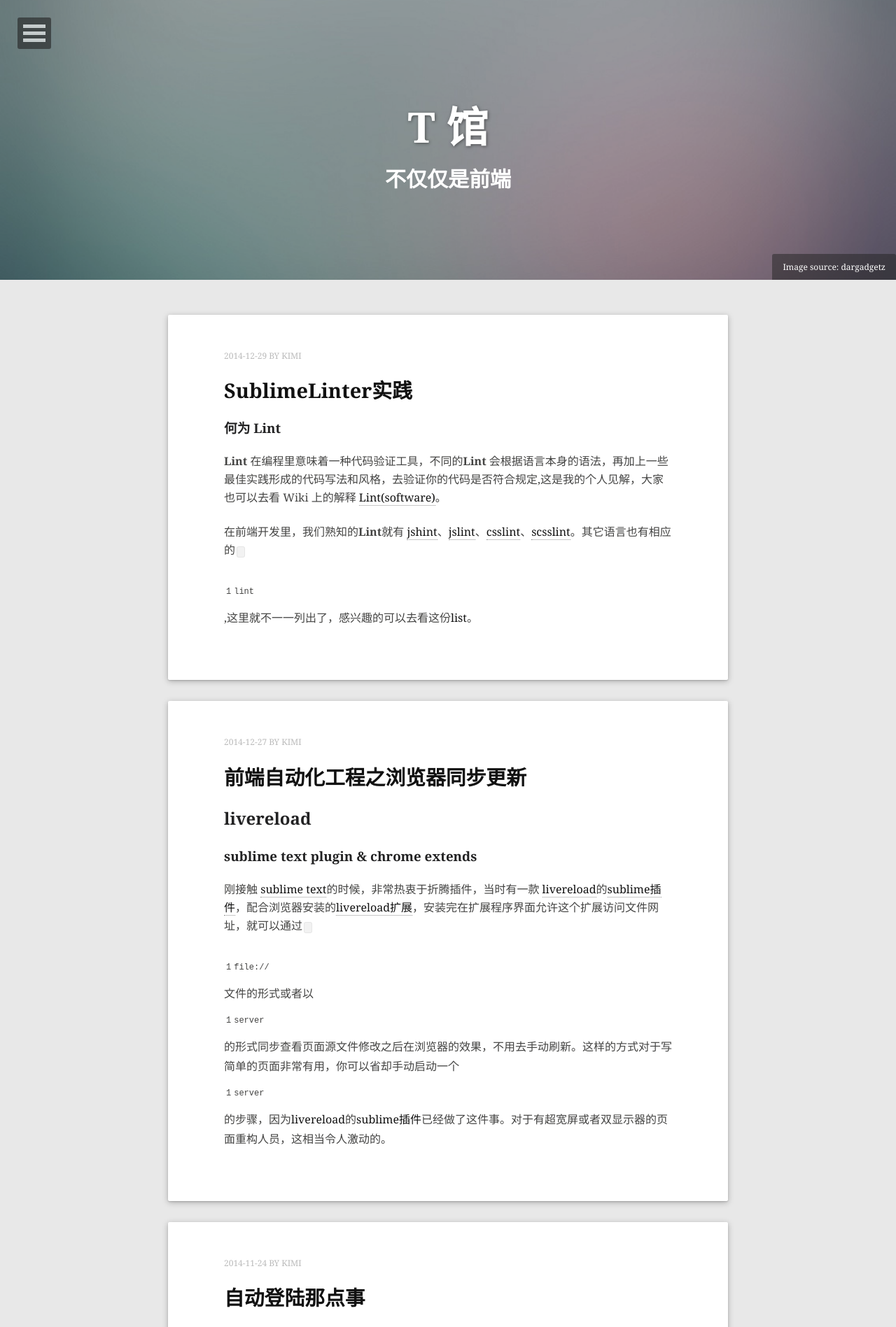
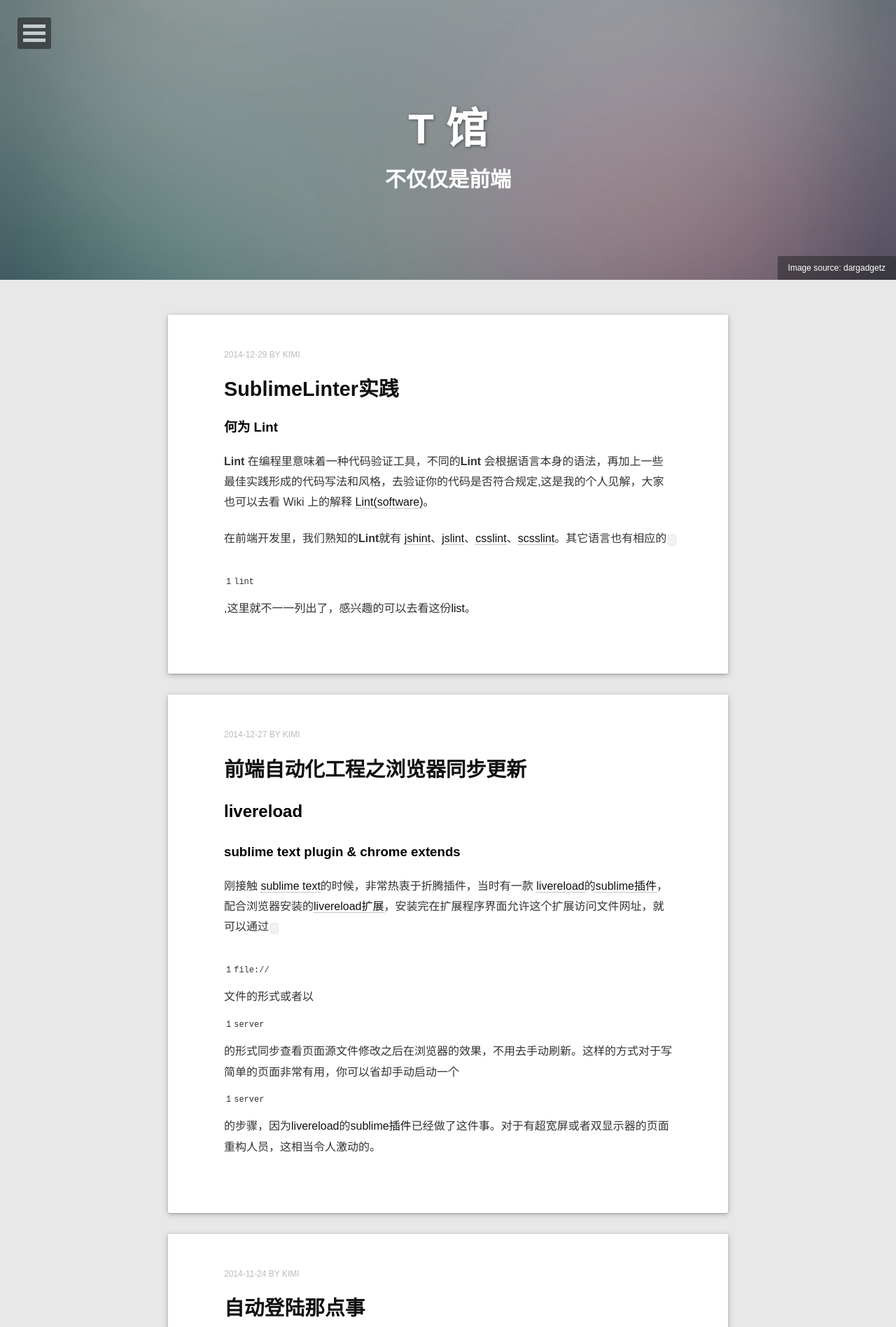
Before and after one commit to calledT/calledt.github.io, a Jekyll site: the page built from index.html, in a window 1280 px wide. Shown: the top 1897 px of the page at 70% size. Built offline with Jekyll 4.4.1, drawn with Linux system fonts in a browser that asks for light colours; nearby versions of some CDN libraries; the list of posts is cut into pages by our own code; comment, search, counter and statistics services are not loaded.

Commit message:
fix bug & update sass

```diff
--- a/_sass/_page.scss
+++ b/_sass/_page.scss
@@ -169,14 +169,22 @@
 	.tag {
 		display: inline-block;
 		margin: 4px;
-		padding: 2px 6px;
-		background-color: lighten($base-color,60);
 		color: $white;
 		@include rounded(3px);
 		color: $white;
+
 		span {
-			vertical-align: super;
-			@include font-rem(10);
+			float: left;
+			padding: 2px 6px;
+			line-height: 20px;
+		}
+		.term {
+			background-color: lighten($base-color,60);
+			@include border-radius(0,0,3px,3px);
+		}
+		.count {
+			background-color: lighten($base-color,40);
+			@include border-radius(3px,3px,0,0);
 		}
 		&:hover {
 			background-color: lighten($base-color,50);
@@ -236,6 +244,12 @@
 	display: block;
 	margin-bottom: 6px;
 }
+
+.tag-heading,
+.year-heading {
+	margin-top: 0;
+}
+
 // Post Pagination Module
 .pagination {
 	margin: 20px 10px;
--- a/_sass/_variables.scss
+++ b/_sass/_variables.scss
@@ -1,14 +1,14 @@
 // Typography
 // --------------------------------------------------
 
-$base-font: 'Georgia', 'Xin Gothic', 'Hiragino Sans GB', 'Droid Sans Fallback', 'Microsoft YaHei', sans-serif;
+$base-font: Avenir, Microsoft Yahei, Hiragino Sans GB, Microsoft Sans Serif, WenQuanYi Micro Hei, sans-serif, iconfont;
 $heading-font: $base-font;
 $caption-font: $base-font;
 $code-font: monospace;
 $alt-font: serif;
 
 $doc-font-size: 16;
-$doc-line-height: 26;
+$doc-line-height: 28.8;
 
 
 // set-up the body font-size / line-height
@@ -22,8 +22,8 @@
 // --------------------------------------------------
 $base-color				   : #222;
 $body-color      		 : #e8e8e8;
-$text-color      		 : #444443;
-$heading-color        : #222223;
+$text-color      		 : #333;
+$heading-color       : #000;
 $comp-color 	 		   : complement($base-color);
 $border-color    		 : lighten($base-color,60);
 $white           		 : #fff;
--- a/posts/index.html
+++ b/posts/index.html
@@ -27,7 +27,7 @@
   </article>
 
   <article>
-    <h2 id="{{ next_year }}-ref">{{next_year}}</h2>
+    <h2 id="{{ next_year }}-ref" class="year-heading">{{next_year}}</h2>
     <ul>
   {% endif %}
   {% endif %}
```
Also changed, not shown: tags/index.html (+9 -14 lines), _sass/_animations.scss (line endings or trailing spaces).
